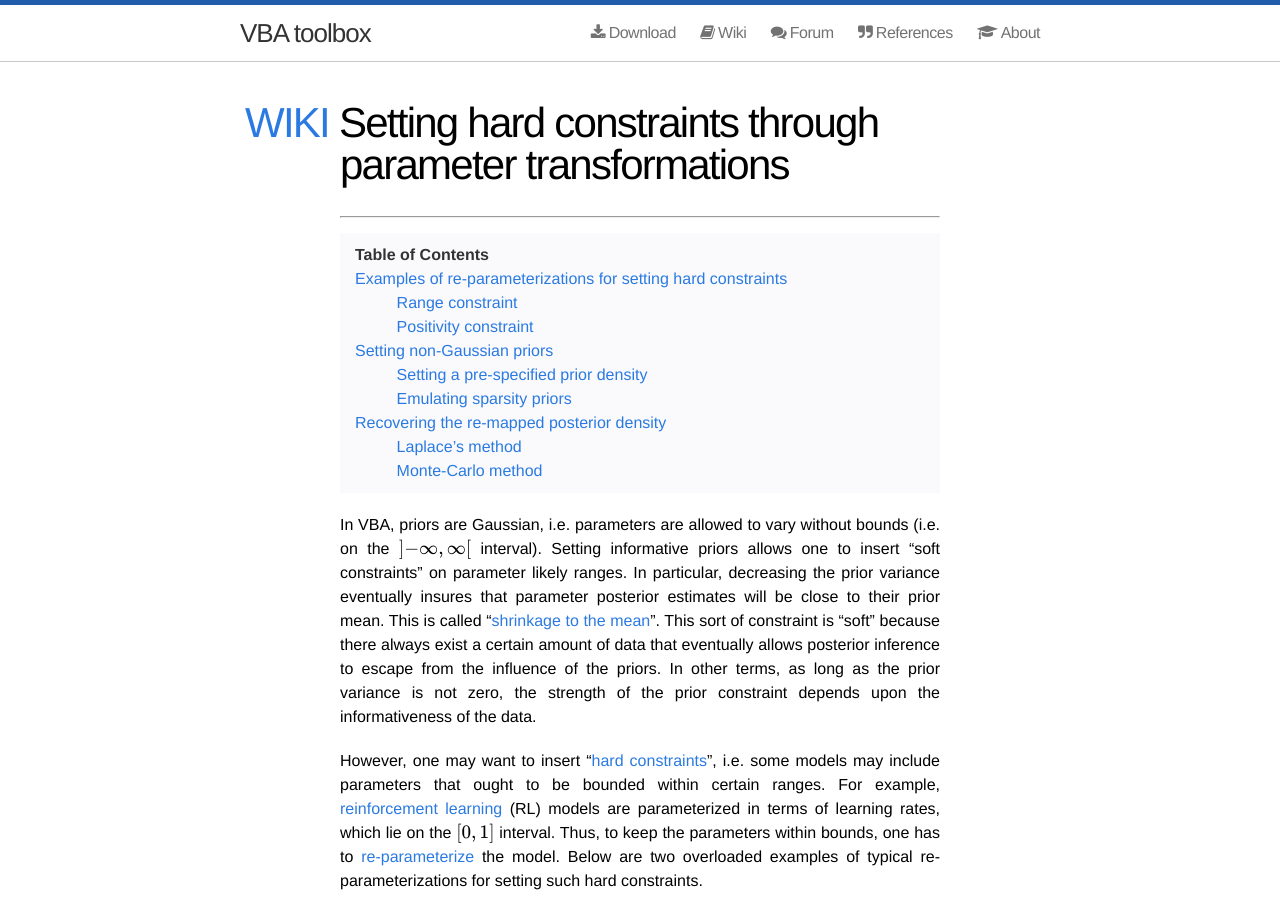
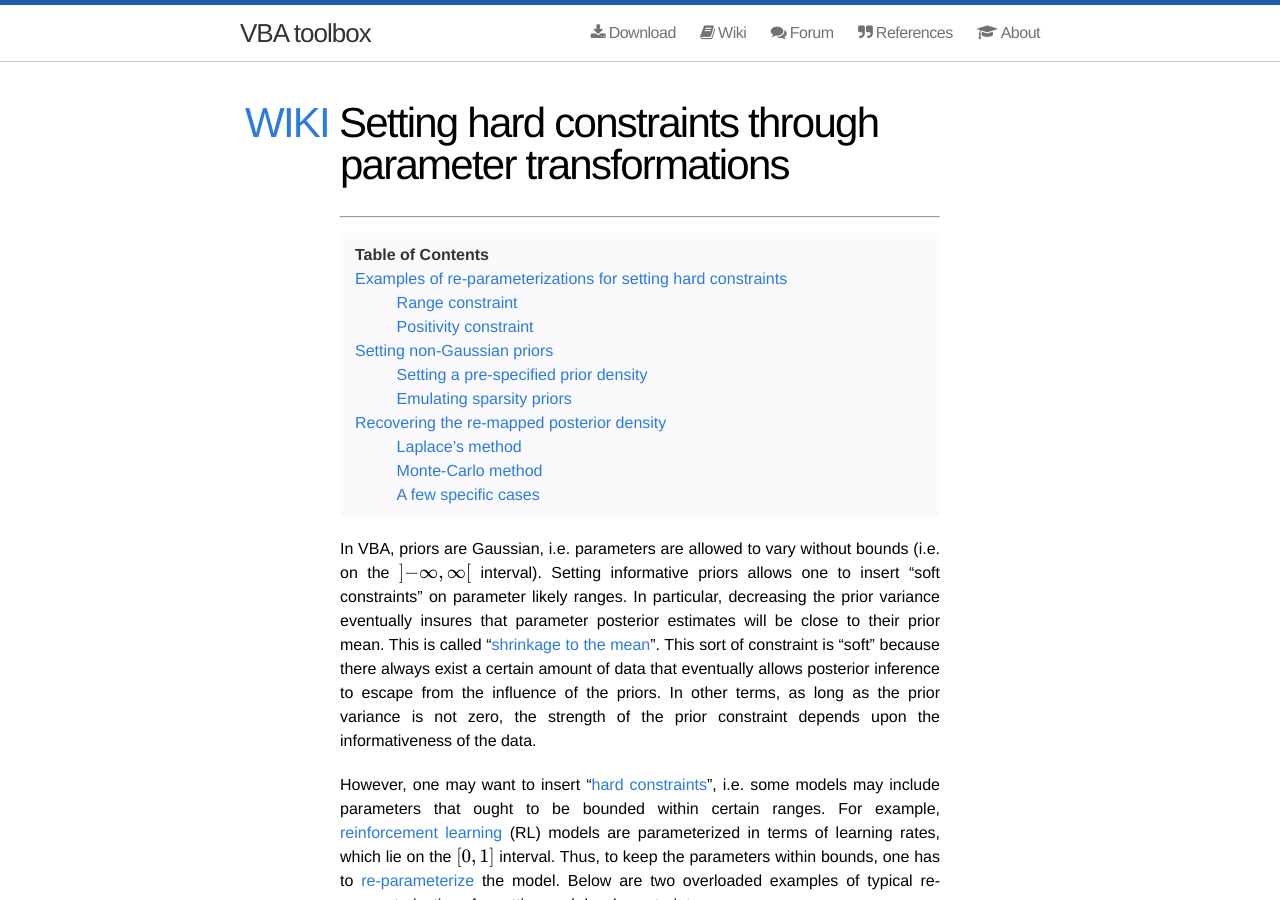
Before and after one commit to MBB-team/VBA-toolbox, a Jekyll site: the page built from _wiki/param-transform.md, in a window 1280 px wide and 900 px high. Built offline with Jekyll 4.4.1, drawn with Linux system fonts in a browser that asks for light colours; nearby versions of some CDN libraries; formulas are drawn with MathJax 3.

Commit message:
Update param-transform.md

````diff
--- a/_wiki/param-transform.md
+++ b/_wiki/param-transform.md
@@ -107,3 +107,5 @@
 Ez = mean(gX);
 Vz = var(gX);
 ```
+
+## A few specific cases
````
